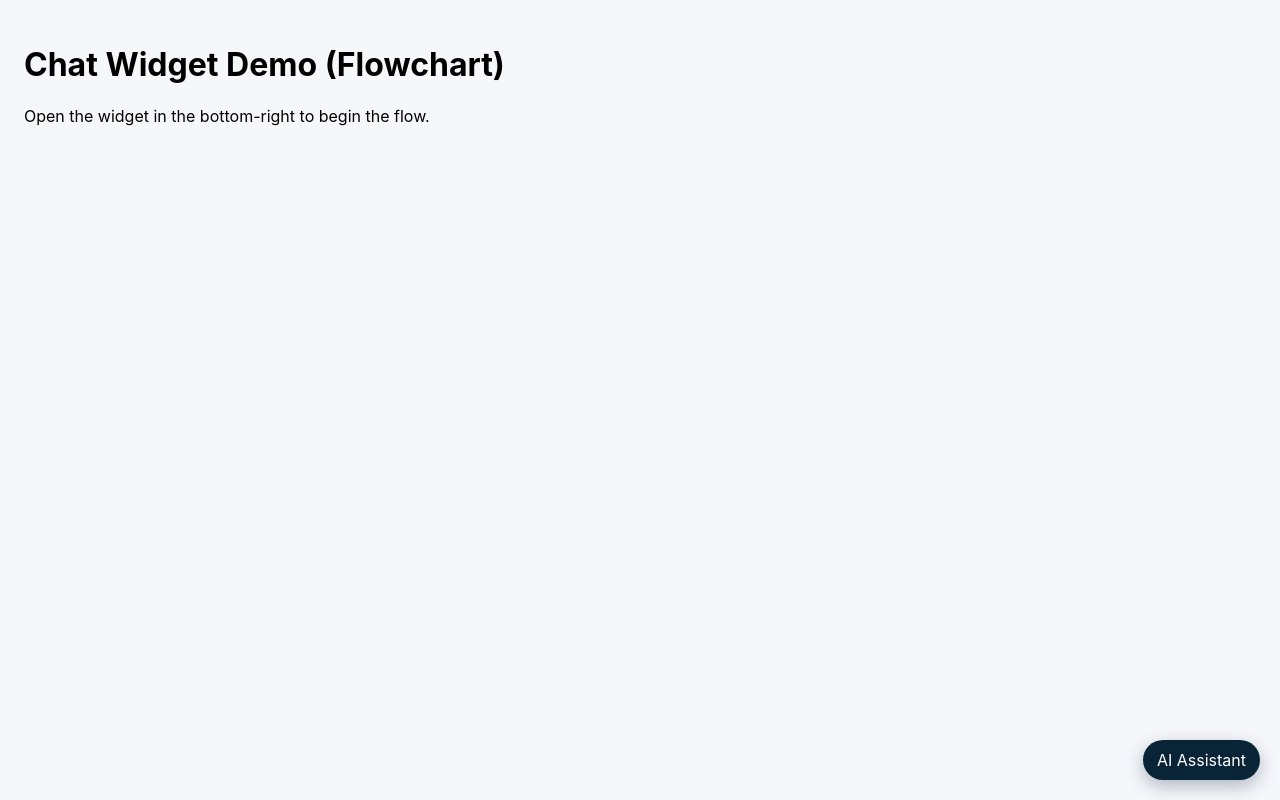
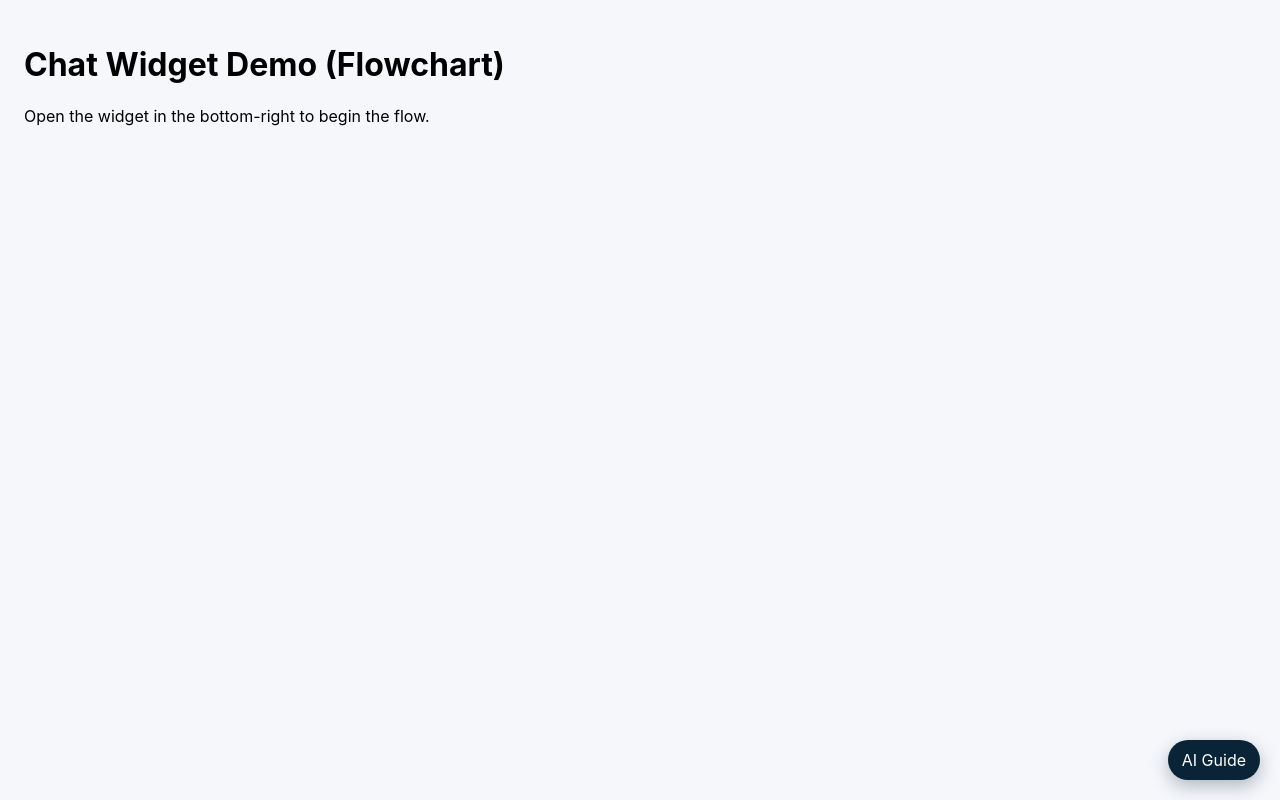
Before and after one commit to rlorbach/business-ai-agent, a website: page chat-widget/index.html in a window 1280 px wide. Drawn offline with Linux system fonts and the light colour scheme.

Commit message:
Update chat widget index.html

```diff
--- a/chat-widget/index.html
+++ b/chat-widget/index.html
@@ -13,9 +13,9 @@
   </div>
 
   <div id="chat-widget" class="chat-closed">
-    <div id="chat-toggle" class="chat-toggle">AI Assistant</div>
+    <div id="chat-toggle" class="chat-toggle">AI Guide</div>
     <div id="chat-panel" class="chat-panel" aria-hidden="true">
-      <div class="chat-header">AI Assistant</div>
+      <div class="chat-header">Personal Assistant</div>
       <div id="messages" class="messages"></div>
       <div id="controls" class="controls"></div>
     </div>
```
